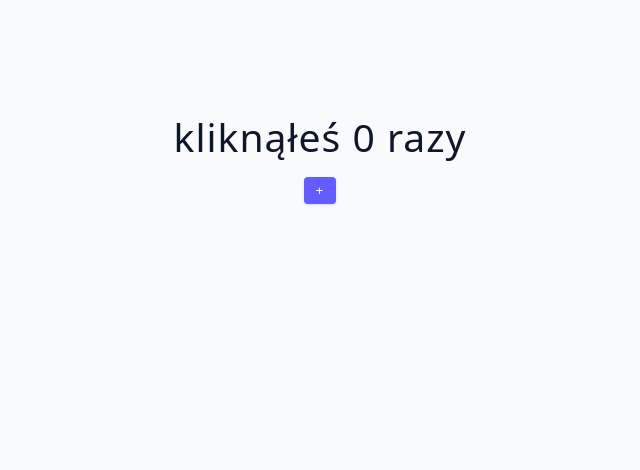
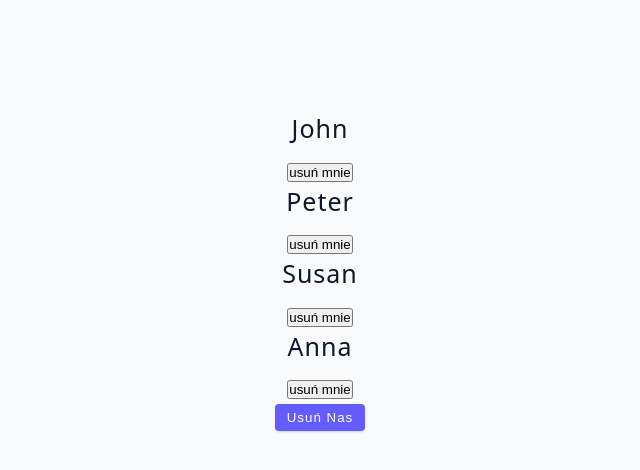
Before and after one commit to Corran46Horn/fcc-react18redux, a React (Vite) app in the folder react-vite-app/: page / in a window 1280 px wide. Shown: the top 470 px of the page, without its empty margins (320-960 px from the left). Built offline with nearby package versions, Linux system fonts and the light colour scheme.

Commit message:
useState removing items

```diff
--- a/react-vite-app/src/App.jsx
+++ b/react-vite-app/src/App.jsx
@@ -1,5 +1,5 @@
 import './App.css';
-import Starter from './tutorial/01-useState/starter/01-error-example';
+import Starter from './tutorial/01-useState/starter/03-useState-array';
 //import Final from './tutorial/01-useState/final/03-useState-array';
 
 function App() {
--- a/react-vite-app/src/tutorial/01-useState/starter/03-useState-array.jsx
+++ b/react-vite-app/src/tutorial/01-useState/starter/03-useState-array.jsx
@@ -1,5 +1,38 @@
+import { data } from '../../../data';
+import { useState } from 'react';
+
 const UseStateArray = () => {
-  return <h2>useState array example</h2>;
+  const [people, setPeople] = useState(data);
+  const deleteAll = () => {
+    setPeople([]);
+  };
+  const deleteMe = (id) => {
+    console.log(id);
+    const newList = people.filter((person) => person.id !== id);
+    setPeople(newList);
+  };
+  return (
+    <div>
+      {people.map((person) => {
+        const { id, name } = person;
+        return (
+          <div key={id}>
+            <h4>{name}</h4>
+            <button
+              onClick={() => {
+                deleteMe(id);
+              }}
+            >
+              usuń mnie
+            </button>
+          </div>
+        );
+      })}
+      <button className='btn' onClick={deleteAll}>
+        Usuń nas
+      </button>
+    </div>
+  );
 };
 
 export default UseStateArray;
```
